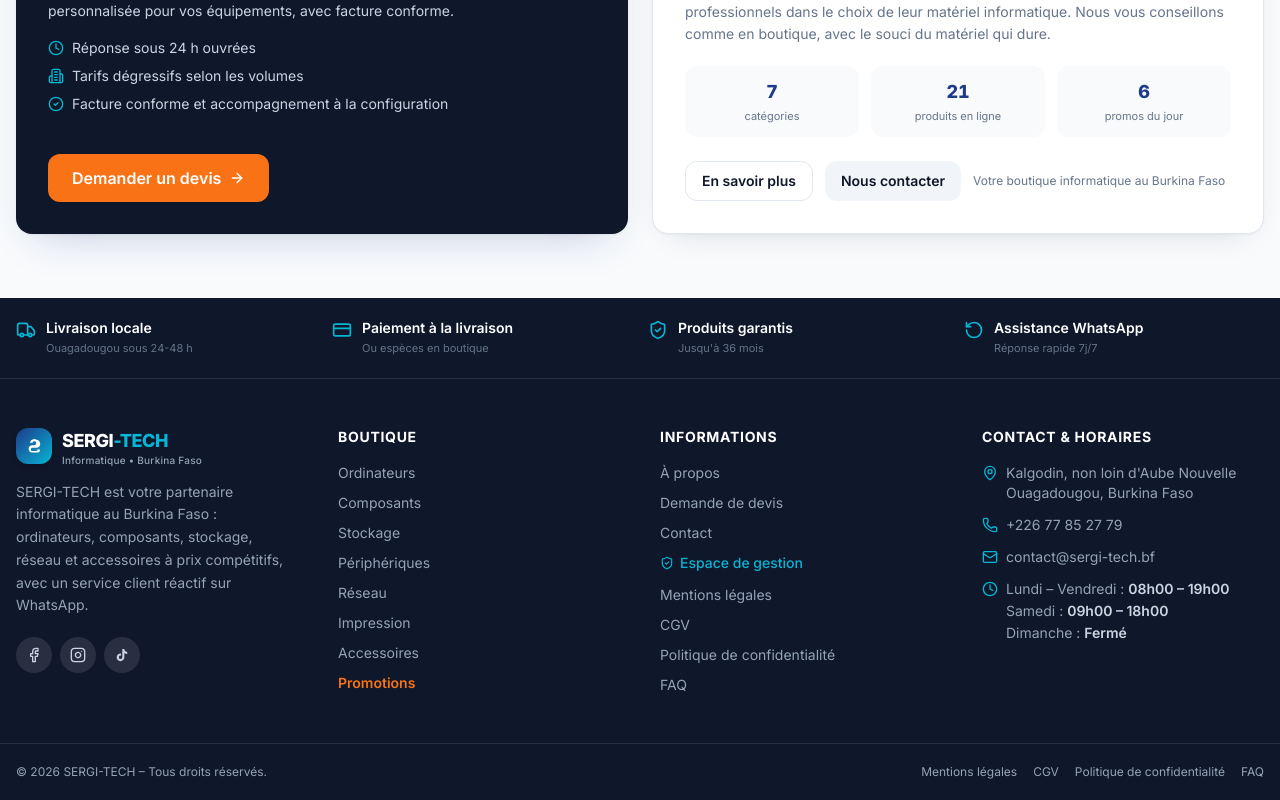
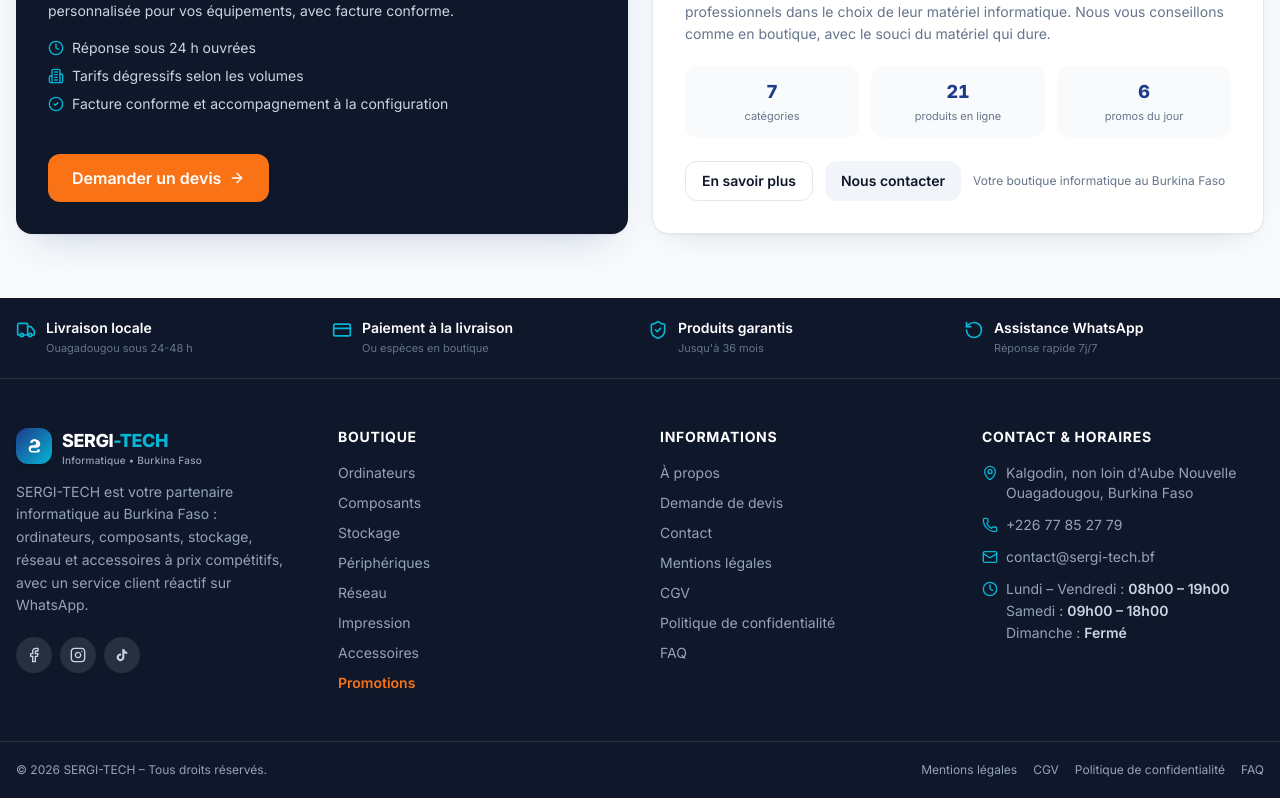
Before and after one commit to soresergi-cell/Sergi-Tech-informatique, a Next.js app: page / in a window 1280 px wide. Shown: the part 4983-5783 px from the top of the page. Built offline with nearby package versions, Linux system fonts and the light colour scheme.

Commit message:
security(footer): suppression du lien espace de gestion dans le footer public

```diff
--- a/src/components/layout/Footer.tsx
+++ b/src/components/layout/Footer.tsx
@@ -91,15 +91,6 @@
             <li><Link href="/a-propos" className="transition-colors hover:text-white">À propos</Link></li>
             <li><Link href="/devis" className="transition-colors hover:text-white">Demande de devis</Link></li>
             <li><Link href="/contact" className="transition-colors hover:text-white">Contact</Link></li>
-            <li>
-              <Link
-                href="/admin"
-                className="inline-flex items-center gap-1.5 font-medium text-brand-cyan transition-colors hover:text-white"
-              >
-                <ShieldCheck className="h-3.5 w-3.5" aria-hidden />
-                Espace de gestion
-              </Link>
-            </li>
             {LEGAL_LINKS.map((l) => (
               <li key={l.href}>
                 <Link href={l.href} className="transition-colors hover:text-white">{l.label}</Link>
```
